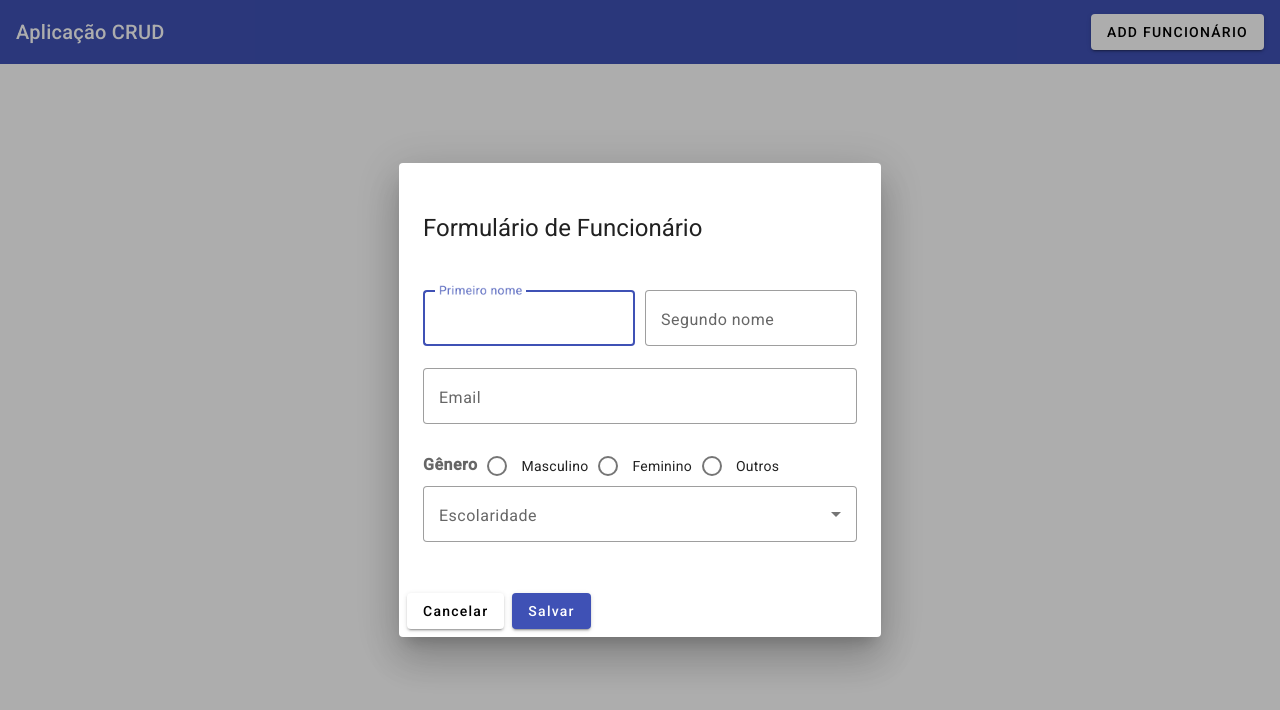
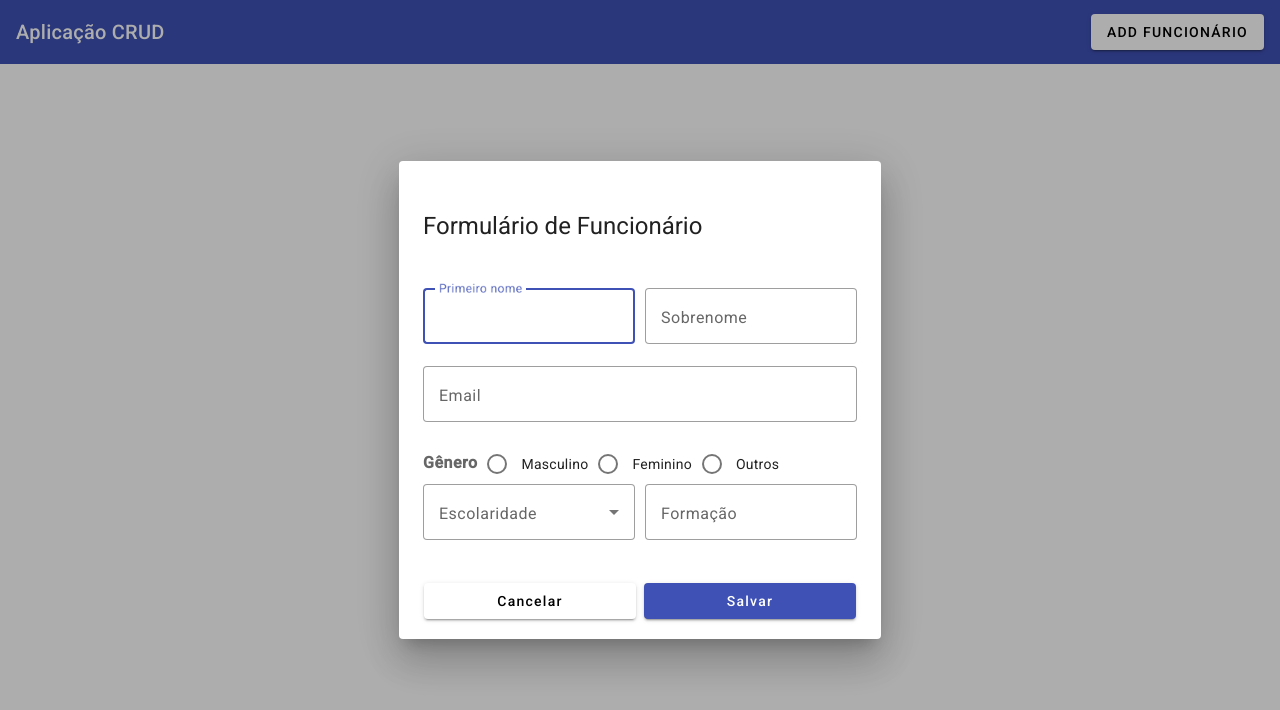
Before and after one commit to Hugomes99/angular-crud-mult, an Angular app: page / in a window 1280 px wide. Both pictures are taken after a click on the button "ADD FUNCIONÁRIO". Shown: the top 710 px of the page. Built offline with nearby package versions, Linux system fonts and the light colour scheme.

Commit message:
Metodo POST e Formulario finalizados

```diff
--- a/src/app/app.module.ts
+++ b/src/app/app.module.ts
@@ -14,6 +14,8 @@ import { BrowserAnimationsModule } from '@angular/platform-browser/animations';
 import { AppRoutingModule } from './app-routing.module';
 import { AppComponent } from './app.component';
 import { FunciAddEditComponent } from './funci-add-edit/funci-add-edit.component';
+import { ReactiveFormsModule } from '@angular/forms';
+import { HttpClientModule } from '@angular/common/http';
 
 
 
@@ -37,7 +39,9 @@ import { FunciAddEditComponent } from './funci-add-edit/funci-add-edit.component
     MatInputModule,
     MatDatepickerModule,
     MatRadioModule,
-    MatSelectModule
+    MatSelectModule,
+    ReactiveFormsModule,
+    HttpClientModule
   ],
   providers: [],
   bootstrap: [AppComponent]
--- a/src/app/funci-add-edit/funci-add-edit.component.html
+++ b/src/app/funci-add-edit/funci-add-edit.component.html
@@ -1,29 +1,29 @@
 <div mat-dialog-title>
   <h1>Formulário de Funcionário</h1>
 </div>
-
+<form [formGroup]="empForm" (ngSubmit)="onFormSubmit()">
   <div mat-dialog-content class="content">
     <div class="row">
       <mat-form-field appearance="outline">
         <mat-label>Primeiro nome</mat-label>
-      <input matInput type="text" placeholder="Ex. Fulano">
+        <input matInput type="text" placeholder="Ex. Fulano" formControlName="primeiroNome">
       </mat-form-field>
 
       <mat-form-field appearance="outline">
-      <mat-label>Segundo nome</mat-label>
-      <input matInput type="text" placeholder="Ex. Ciclano">
+        <mat-label>Sobrenome</mat-label>
+        <input matInput type="text" placeholder="Ex. Ciclano" formControlName="sobrenome">
       </mat-form-field>
     </div>
 
     <div class="row">
       <mat-form-field appearance="outline">
         <mat-label>Email</mat-label>
-      <input matInput type="email" placeholder="Ex.texto@email.com">
+        <input matInput type="email" placeholder="Ex.texto@email.com" formControlName="email">
       </mat-form-field>
       <!--
       <mat-form-field appearance="outline">
-      <mat-label>Data de Nascimento/mat-label>
-      <input matInput [matDatepicker]="picker">
+        <mat-label>Data de Nascimento</mat-label>
+        <input matInput [matDatepicker]="picker" formControlName="nascimento">
         <mat-hint>MM/DD/YYYY</mat-hint>
         <mat-datepicker-toggle matIconSuffix [for]="picker"></mat-datepicker-toggle>
         <mat-datepicker #picker></mat-datepicker>
@@ -32,7 +32,7 @@
     </div>
 
     <div class="row">
-    <mat-radio-group aria-label="Selecione uma opção">
+      <mat-radio-group aria-label="Selecione uma opção" formControlName="genero">
         <mat-label><b>Gênero</b></mat-label>
         <mat-radio-button value="homem">Masculino</mat-radio-button>
         <mat-radio-button value="mulher">Feminino</mat-radio-button>
@@ -43,18 +43,24 @@
     <div class="row">
       <mat-form-field appearance="outline">
         <mat-label>Escolaridade</mat-label>
-      <mat-select>
+        <mat-select formControlName="escolaridade">
           <mat-option *ngFor="let val of escolaridade" [value]="val">{{val}}
-
           </mat-option>
         </mat-select>
       </mat-form-field>
+
+      <mat-form-field appearance="outline">
+        <mat-label>Formação</mat-label>
+        <input matInput placeholder="Ex. T.I" formControlName="formacao">
+      </mat-form-field>
+
     </div>
 
   </div>
 
-<div mat-dialog-actions>
+  <div mat-dialog-actions class="action">
     <button mat-raised-button>Cancelar</button>
-  <button mat-raised-button color="primary">Salvar</button>
+    <button mat-raised-button color="primary" type="submit">Salvar</button>
 
   </div>
+</form>
--- a/src/app/funci-add-edit/funci-add-edit.component.scss
+++ b/src/app/funci-add-edit/funci-add-edit.component.scss
@@ -11,3 +11,10 @@
   }
 
 }
+
+.action {
+  padding: 0px 25px 20px;
+  button{
+    flex: 1;
+  }
+}
--- a/src/app/funci-add-edit/funci-add-edit.component.ts
+++ b/src/app/funci-add-edit/funci-add-edit.component.ts
@@ -1,4 +1,7 @@
 import { Component } from '@angular/core';
+import { FormBuilder, FormGroup } from '@angular/forms';
+import { EmpregadoService } from '../services/empregado.service';
+import { DialogRef } from '@angular/cdk/dialog';
 
 @Component({
   selector: 'app-funci-add-edit',
@@ -6,6 +9,9 @@ import { Component } from '@angular/core';
   styleUrls: ['./funci-add-edit.component.scss']
 })
 export class FunciAddEditComponent {
+
+  empForm: FormGroup;
+
   escolaridade: string[] = [
     'Fundamental incompleto',
     'Fundamental completo',
@@ -15,4 +21,32 @@ export class FunciAddEditComponent {
     'Superior completo'
   ]
 
+  constructor(private _fb: FormBuilder,
+    private _empService: EmpregadoService,
+    private _dialogRef: DialogRef<FunciAddEditComponent>) {
+    this.empForm = this._fb.group({
+      primeiroNome: '',
+      sobrenome: '',
+      email: '',
+      //nascimento: '',
+      genero: '',
+      escolaridade: '',
+      formacao: '',
+    });
+  }
+
+  onFormSubmit() {
+    if (this.empForm.valid) {
+      this._empService.addEmpregado(this.empForm.value).subscribe({
+        next: (val: any) => {
+          alert('Empregado adicionado com sucesso!');
+          this._dialogRef.close();
+        },
+        error: (err: any) => {
+          console.error(err)
+        }
+      })
+    }
+
+  }
 }
```
Lines whose indentation alone changed are shown as unchanged.
